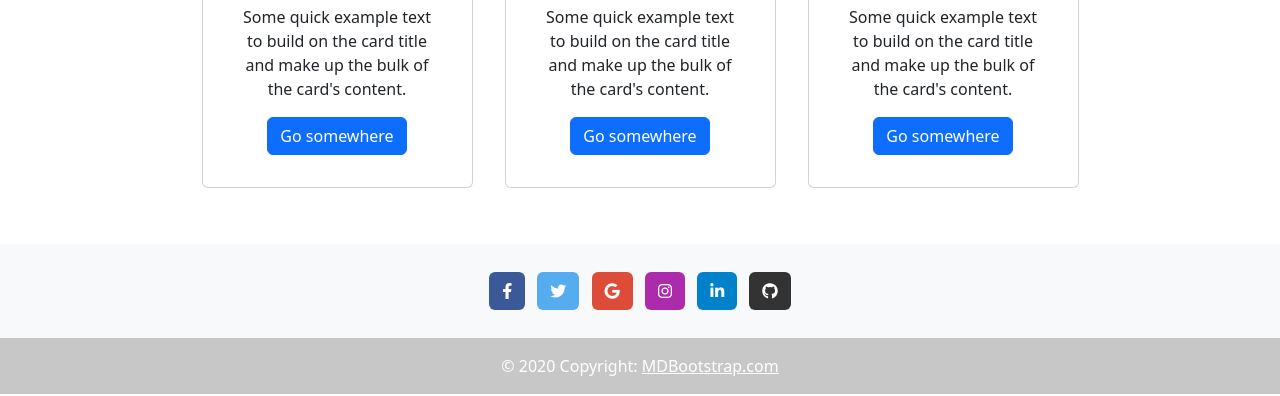
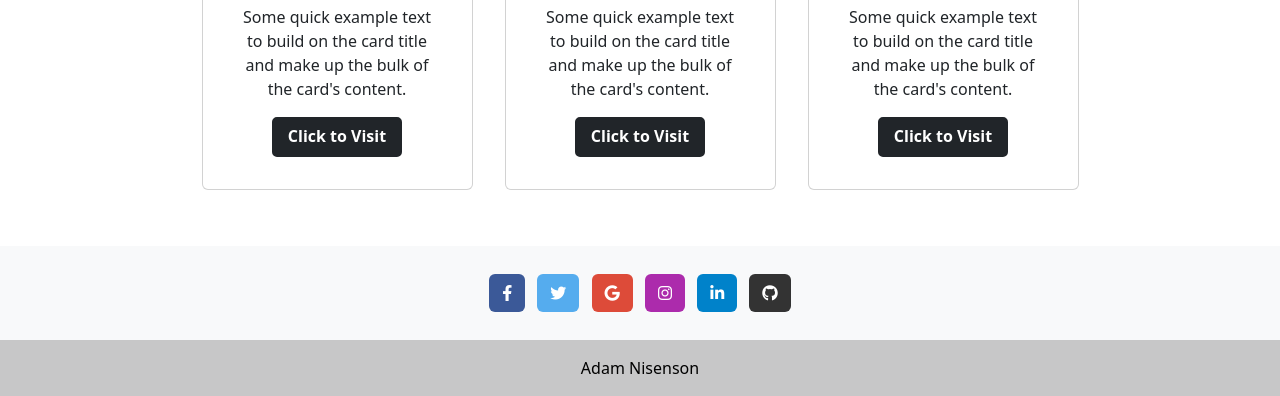
Before and after one commit to anisenson/Gallery, a plain HTML site: page index.html in a window 1280 px wide. Shown: the part 594-990 px from the top of the page. Drawn offline with nearby package versions, Linux system fonts and the light colour scheme.

Commit message:
Added hover effect to buttons

```diff
--- a/index.html
+++ b/index.html
@@ -104,7 +104,7 @@
                     <h5 class="card-title">November</h5>
                     <p class="card-text">Some quick example text to build on the card title and make up the bulk of the
                         card's content.</p>
-                    <a href="#" class="btn btn-primary">Go somewhere</a>
+                    <a href="#" class="custombutton">Click to Visit</a>
                 </div>
             </div>
             <!--End Novemeber -->
@@ -117,7 +117,7 @@
                     <h5 class="card-title">December</h5>
                     <p class="card-text">Some quick example text to build on the card title and make up the bulk of the
                         card's content.</p>
-                    <a href="#" class="btn btn-primary">Go somewhere</a>
+                    <a href="#" class="custombutton">Click to Visit</a>
                 </div>
             </div>
             <!--End December -->
@@ -130,7 +130,7 @@
                     <h5 class="card-title">January</h5>
                     <p class="card-text">Some quick example text to build on the card title and make up the bulk of the
                         card's content.</p>
-                    <a href="#" class="btn btn-primary">Go somewhere</a>
+                    <a href="#" class="custombutton">Click to Visit</a>
                 </div>
             </div>
             <!--End Janurary -->
@@ -205,9 +205,8 @@
             <!-- Grid container -->
 
             <!-- Copyright -->
-            <div class="text-center p-3" style="background-color: rgba(0, 0, 0, 0.2);">
-              © 2020 Copyright:
-              <a class="text-white" href="https://mdbootstrap.com/">MDBootstrap.com</a>
+            <div class="text-center p-3" style="background-color: rgba(0, 0, 0, 0.2); color: black;">
+             Adam Nisenson
             </div>
             <!-- Copyright -->
           </footer>
--- a/style.css
+++ b/style.css
@@ -2,3 +2,26 @@
     background-image: url(https://picsum.photos/1300/500);
     background-position: center center;
 }
+
+
+.custombutton {
+    min-width: 130px;
+    height: 40px;
+    color: #fff;
+    padding: 5px 10px;
+    font-weight: bold;
+    cursor: pointer;
+    transition: all 0.3s ease;
+    position: relative;
+    display: inline-block;
+    outline: none;
+    border-radius: 5px;
+    border: 2px solid #212529;
+    background: #212529;
+    text-decoration: none;
+  }
+  .custombutton:hover {
+    background: #fff;
+    color: #212529
+  }
+/*https://markodenic.com/tools/buttons-generator/*/
```
